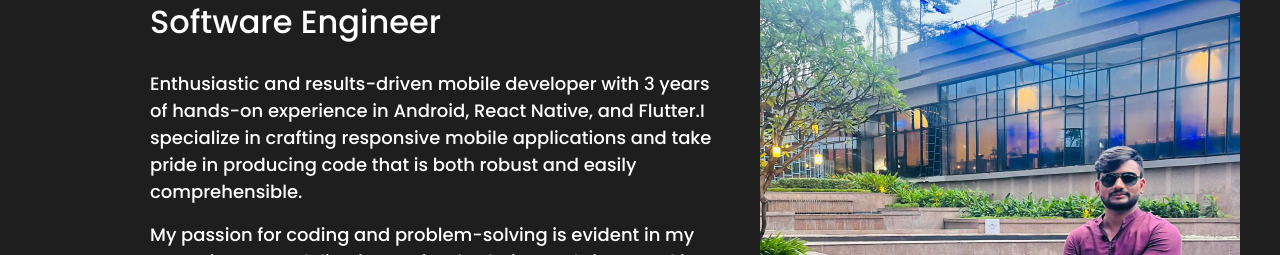
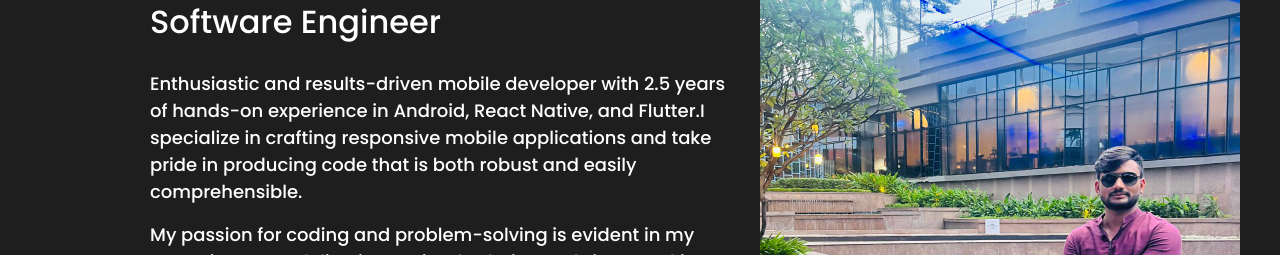
Before and after one commit to rajupraaa1234/ReactMyPortfolio, a React (Create React App) app: page / in a window 1280 px wide. Shown: the part 222-477 px from the top of the page. Built offline with nearby package versions, Linux system fonts and the light colour scheme.

Commit message:
New Update

```diff
--- a/src/components/Intro/intro.js
+++ b/src/components/Intro/intro.js
@@ -3,6 +3,8 @@ import { isMobile } from 'react-device-detect';
 import "./intro.css";
 import btnImage from "../../assets/hireme.png";
 import newPic from "../../assets/newPic.jpeg";
+import { getTimeDurationForExperience } from "../../utils/utils";
+import { STARTING_DATA } from "../../utils/constants";
 
 const Intro = () => {
   return (
@@ -17,7 +19,7 @@ const Intro = () => {
               Software Engineer
             </span>
             <br /><br />
-            <p>Enthusiastic and results-driven mobile developer with 3 years of hands-on experience in Android, React Native, and Flutter.I specialize in crafting responsive mobile applications and take pride in producing code that is both robust and easily comprehensible.</p>
+            <p>Enthusiastic and results-driven mobile developer with {getTimeDurationForExperience(new Date(STARTING_DATA),new Date(new Date()))} years of hands-on experience in Android, React Native, and Flutter.I specialize in crafting responsive mobile applications and take pride in producing code that is both robust and easily comprehensible.</p>
             <p>My passion for coding and problem-solving is evident in my commitment to delivering optimal solutions. I thrive on taking ownership and responsibility for projects, consistently ensuring that the end results meet and exceed expectations.</p>
             <p>As a growth-oriented professional, I embrace challenges as opportunities for learning, perpetually expanding my skill set. I am dedicated to maintaining an upward trajectory on my learning curve, staying abreast of industry trends and emerging technologies.</p>
             <p>Known for my adept problem-solving skills, I approach coding with a positive mindset and a strong commitment to finding innovative solutions. I continuously seek opportunities to enhance my technical expertise, firmly believing in the power of continuous improvement.</p>
--- a/src/components/Skills/skills.js
+++ b/src/components/Skills/skills.js
@@ -1,8 +1,7 @@
 import React from "react";
 import "./skills.css";
-import javaIcon from "../../assets/java.png";
-import reactIcon from "../../assets/react.png";
-import otherIcon from "../../assets/other.png";
+import { STARTING_DATA } from "../../utils/constants";
+import { getTimeDurationForExperience } from "../../utils/utils";
 
 const Skills = () => {
   return (
@@ -10,7 +9,7 @@ const Skills = () => {
       <span className="skillTitle">Skills</span>
       <span className="skillDesc">
 
-        <p>With 3 YoE in mobile development, I specialize in crafting responsive <span className="introName"> Mobile Applications</span> and producing code that is easily comprehensible to fellow developers and stakeholders alike.</p>
+        <p>With {getTimeDurationForExperience(new Date(STARTING_DATA),new Date())} YoE in mobile development, I specialize in crafting responsive <span className="introName"> Mobile Applications</span> and producing code that is easily comprehensible to fellow developers and stakeholders alike.</p>
       </span>
       <div class="container mt-5">
 
--- a/src/utils/constants.js
+++ b/src/utils/constants.js
@@ -2,3 +2,4 @@ export const EmailJS_SERVICE_ID = "service_poxtixq";
 export const EmailJS_TEMPLATE_ID = "template_nqlvy9h";
 export const EmailJS_PUBLIC_KEY = "PG2ZPBqxErFa9vWg8";
 export const PASSWORD = "raju7272"
+export const STARTING_DATA = "06/01/2021"
--- /dev/null
+++ b/src/utils/utils.js
@@ -0,0 +1,12 @@
+export function getTimeDurationForExperience(date1, date2) {
+    let Difference_In_Time =
+      date2.getTime() - date1.getTime();
+
+    let numberOfDays =
+      Math.round
+        (Difference_In_Time / (1000 * 3600 * 24));
+    var years = Math.floor(numberOfDays / 365);
+    var months = Math.floor(numberOfDays % 365 / 30);
+    var days = Math.floor(numberOfDays % 365 % 30);
+    return years + "." + months;
+  }
```
